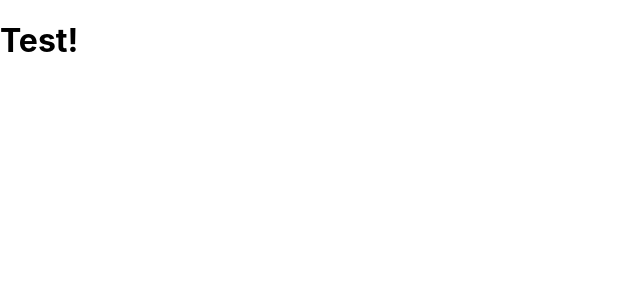
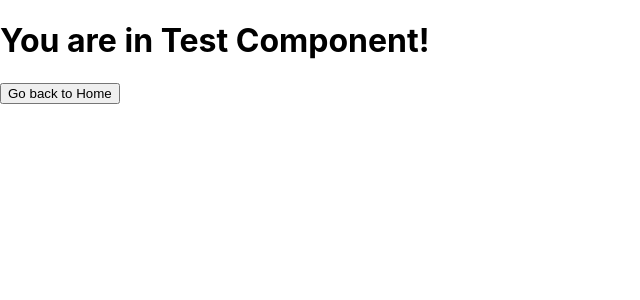
Before and after one commit to EmiAguero1997/ReactApp, a Next.js app: page /test in a window 1280 px wide. Shown: the top 300 px of the page, without its empty margins (0-640 px from the left). Built offline with nearby package versions, Linux system fonts and the light colour scheme.

Commit message:
routing to Test component made

```diff
--- a/pages/test.js
+++ b/pages/test.js
@@ -1,8 +1,16 @@
+import{useRouter} from 'next/router';
+
 function Test (){
+    const router = useRouter();
+    const goHome = ()=>{
+        router.push('/');
+    }
     return (
     <div>
-        <h1>Test!</h1>
+        <h1>You are in Test Component!</h1>
+        <button onClick={goHome}>Go back to Home</button>
     </div>
+
     )
 }
 export default Test
```
Also changed, not shown: pages/index.js (+7 -3 lines).
